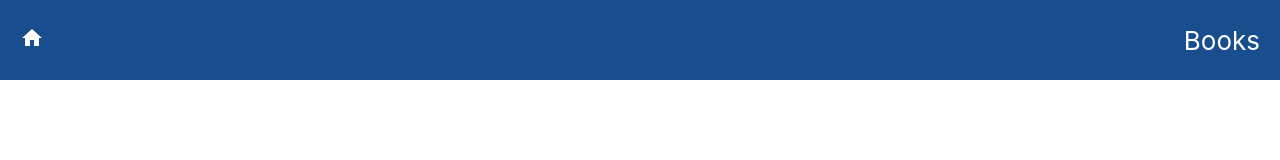
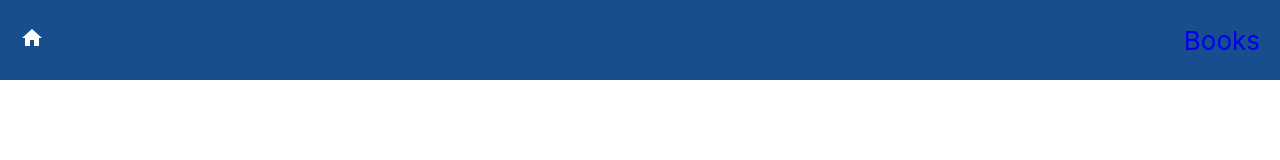
Before and after one commit to SergJohn/reviewing-2.0-react, a React (Create React App) app in the folder client/: page / in a window 1280 px wide. Shown: the top 160 px of the page. Built offline with nearby package versions, Linux system fonts and the light colour scheme.

Commit message:
changed API

```diff
--- a/client/src/components/Nav.js
+++ b/client/src/components/Nav.js
@@ -15,12 +15,8 @@ const Nav = () => (
 
       </div>
       <Link to="/books">
-        <a
-          className="App-link"
-          href="/books"
-        >
+
           Books
-        </a>
       </Link>
 
     </header>
--- a/client/src/services/Api.js
+++ b/client/src/services/Api.js
@@ -1,7 +1,7 @@
 import axios from 'axios';
 
 const api = axios.create({
-    baseURL: 'http://localhost:5000'
+    baseURL: 'https://dry-mesa-64187.herokuapp.com/'
 
 })
 
```
